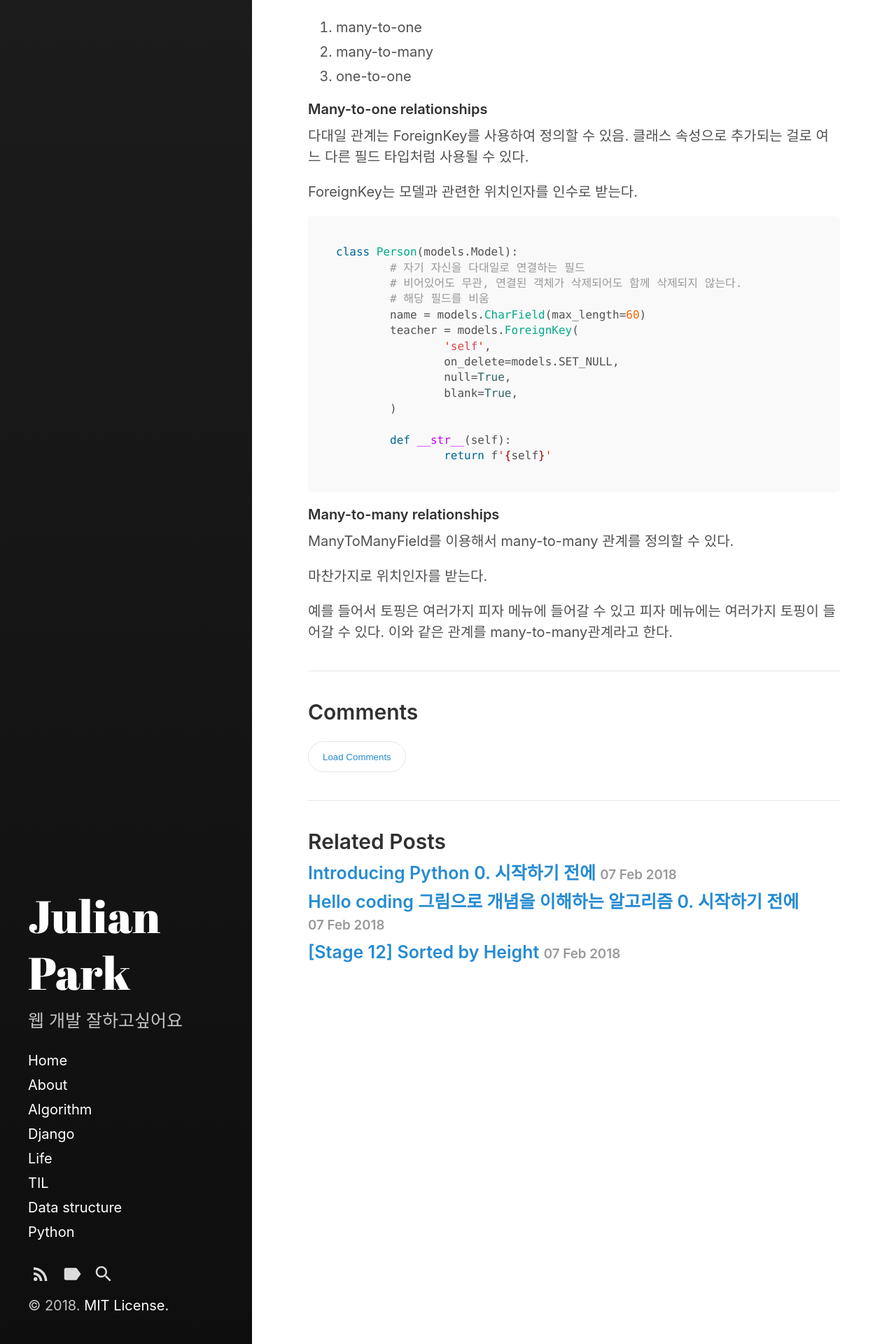
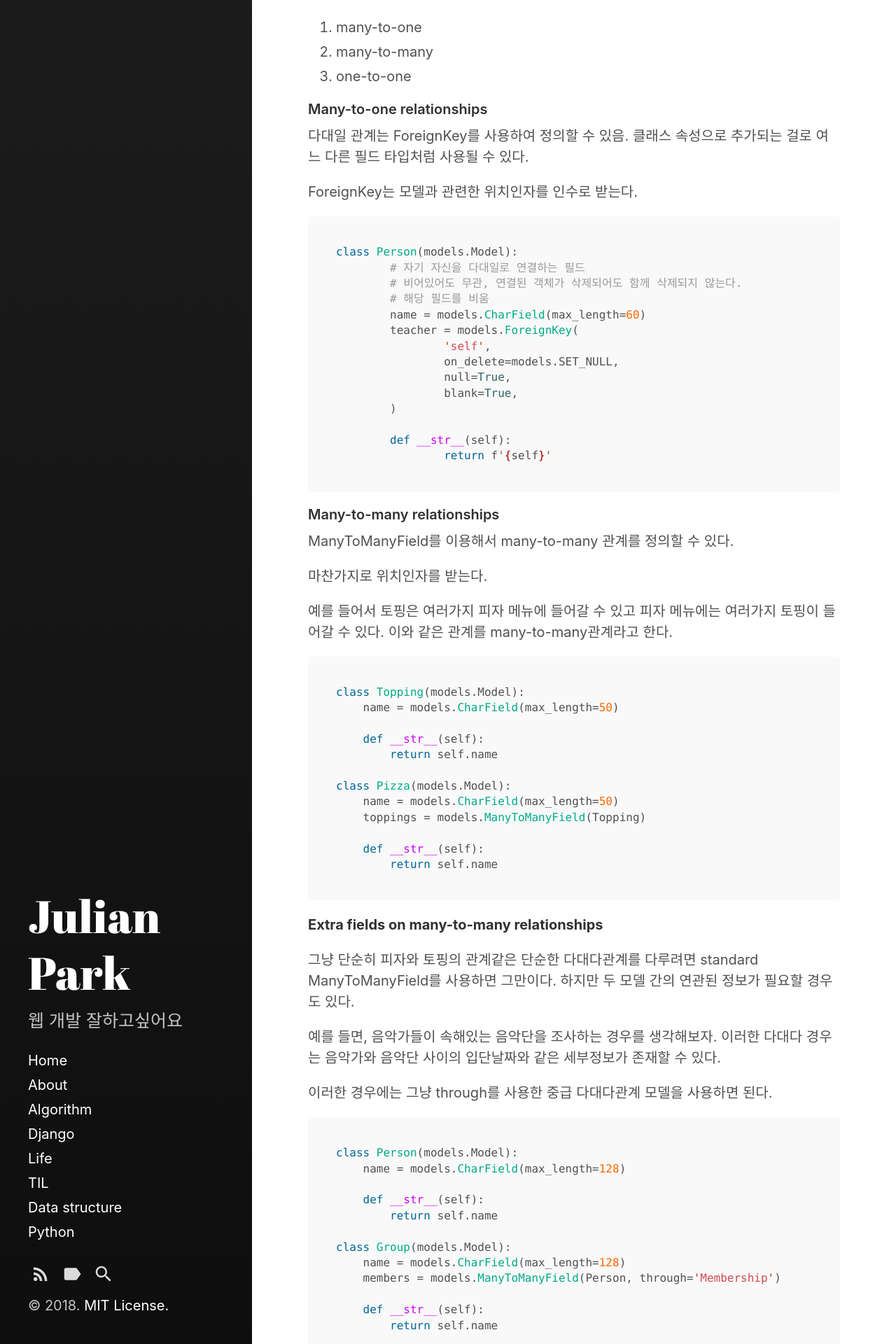
Before and after one commit to Chrisaor/chrisaor.github.com, a Jekyll site: the page built from _posts/TIL/2018-02-05-TIL.md, in a window 1280 px wide. Shown: the part 3080-5000 px from the top of the page at 70% size. Built offline with Jekyll 4.4.1, drawn with Linux system fonts in a browser that asks for light colours.

Commit message:
2018-02-05 TIL update

````diff
--- a/_posts/TIL/2018-02-05-TIL.md
+++ b/_posts/TIL/2018-02-05-TIL.md
@@ -150,3 +150,152 @@ ManyToManyField를 이용해서 many-to-many 관계를 정의할 수 있다.
 마찬가지로 위치인자를 받는다.
 
 예를 들어서 토핑은 여러가지 피자 메뉴에 들어갈 수 있고 피자 메뉴에는 여러가지 토핑이 들어갈 수 있다. 이와 같은 관계를 many-to-many관계라고 한다.
+
+```python
+class Topping(models.Model):
+    name = models.CharField(max_length=50)
+
+    def __str__(self):
+        return self.name
+
+class Pizza(models.Model):
+    name = models.CharField(max_length=50)
+    toppings = models.ManyToManyField(Topping)
+
+    def __str__(self):
+        return self.name
+```
+
+**Extra fields on many-to-many relationships**
+
+그냥 단순히 피자와 토핑의 관계같은 단순한 다대다관계를 다루려면 standard ManyToManyField를 사용하면 그만이다. 하지만 두 모델 간의 연관된 정보가 필요할 경우도 있다.
+
+예를 들면, 음악가들이 속해있는 음악단을 조사하는 경우를 생각해보자. 이러한 다대다 경우는 음악가와 음악단 사이의 입단날짜와 같은 세부정보가 존재할 수 있다.
+
+이러한 경우에는 그냥 through를 사용한 중급 다대다관계 모델을 사용하면 된다.
+
+```python
+class Person(models.Model):
+    name = models.CharField(max_length=128)
+
+    def __str__(self):
+        return self.name
+
+class Group(models.Model):
+    name = models.CharField(max_length=128)
+    members = models.ManyToManyField(Person, through='Membership')
+
+    def __str__(self):
+        return self.name
+
+class Membership(models.Model):
+    person = models.ForeignKey(Person, on_delete=models.CASCADE)
+    group = models.ForeignKey(Group, on_delete=models.CASCADE)
+    date_joined = models.DateField()
+    invite_reason = models.CharField(max_length=64)
+```
+
+이렇게 멤버쉽 클래스에 각 각 ForeignKey로 확실하게 두 모델의 관계를 정의할 수 있다.
+
+쉘에서 연습해보기
+
+```
+>>> ringo = Person.objects.create(name="Ringo Starr")
+>>> paul = Person.objects.create(name="Paul McCartney")
+>>> beatles = Group.objects.create(name="The Beatles")
+>>> m1 = Membership(person=ringo, group=beatles,
+...     date_joined=date(1962, 8, 16),
+...     invite_reason="Needed a new drummer.")
+>>> m1.save()
+>>> beatles.members.all()
+<QuerySet [<Person: Ringo Starr>]>
+>>> ringo.group_set.all()
+<QuerySet [<Group: The Beatles>]>
+>>> m2 = Membership.objects.create(person=paul, group=beatles,
+...     date_joined=date(1960, 8, 1),
+...     invite_reason="Wanted to form a band.")
+>>> beatles.members.all()
+<QuerySet [<Person: Ringo Starr>, <Person: Paul McCartney>]>
+```
+
+#### One-to-one relationships
+
+일대일 관계의 예를 먼저 들면 장소(Place)에 대한 데이터베이스를 생성한다고 할 때, 주소, 전화번호와 같은 고유한 것들이 함께 고려된다.
+
+만약 레스토랑의 데이터베이스를 구축하기를 원한다면 레스토랑 모델에서 자신을 반복하고 해당 필드를 복제하는 대신 장소(Place)에 OneToOneField를 걸 수 있다.
+
+```python
+class Place(models.Model):
+    name = models.CharField(max_length=50)
+    address = models.CharField(max_length=80)
+
+    def __str__(self):
+        return f'{self.name} the place'
+
+class Restaurant(models.Model):
+    place = models.OneToOneField(
+        Place,
+        on_delete=models.CASCADE,
+        primary_key = True,
+    )
+    serves_hot_dogs = models.BooleanField(default=False)
+    serves_pizza = models.BooleanField(default=False)
+
+    def __str__(self):
+        return f'{self.place.name} the restaurant'
+
+class Waiter(models.Model):
+    restaurant = models.ForeignKey(
+        Restaurant,
+        on_delete=models.CASCADE)
+    name = models.CharField(max_length=50)
+
+
+    def __str__(self):
+        return f'{self.name} the waiter at {self.restaurant}'
+```
+
+쉘에서 실습해보기
+
+```
+>>> p1 = Place(name='Demon Dogs', address='944 W. Fullerton')
+>>> p1.save()
+>>> p2 = Place(name='Ace Hardware', address='1013 N. Ashland')
+>>> p2.save()
+
+>>> r = Restaurant(place=p1, serves_hot_dogs=True, serves_pizza=False)
+>>> r.save()
+```
+
+장소와 레스토랑을 생성한다.
+
+레스토랑에서 장소에 접근할 수 있다.
+
+```
+>>> r.place
+<Place: Demon Dogs the place>
+```
+
+장소에서도 레스토랑에 접근할 수 있다.
+
+```
+>>> p1.restaurant
+<Restaurant: Demon Dogs the restaurant>
+```
+
+할당 개념으도 장소를 설정할 수 있다. 장소는 레스토랑의 primary key로 있기 때문이다(?)
+
+You can query the models using lookups across relationships: (검색을 이용해 관계들 사이를 뛰어넘어 질의할 수 있다?)
+
+```
+>>> Restaurant.objects.get(place=p1)
+<Restaurant: Demon Dogs the restaurant>
+>>> Restaurant.objects.get(place__pk=1)
+<Restaurant: Demon Dogs the restaurant>
+>>> Restaurant.objects.filter(place__name__startswith="Demon")
+<QuerySet [<Restaurant: Demon Dogs the restaurant>]>
+>>> Restaurant.objects.exclude(place__address__contains="Ashland")
+<QuerySet [<Restaurant: Demon Dogs the restaurant>]>
+```
+
+관계들에 대한 간단한 정리
````
